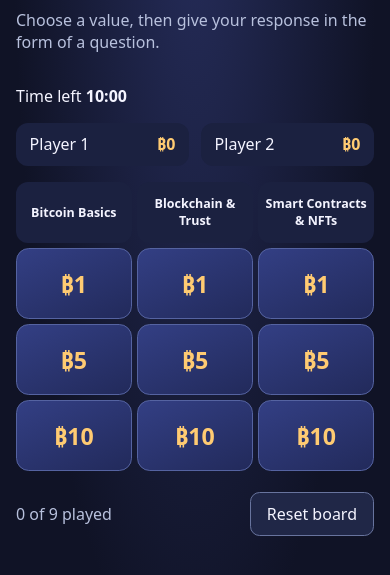
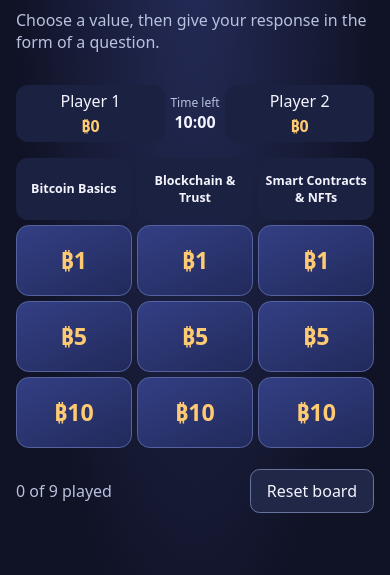
Before and after one commit to JerryCuomo/ThinkBlockchain, a plain HTML site: page jeopardy/index.html in a window 390 px wide. Shown: the part 97-672 px from the top of the page. Drawn offline with Linux system fonts and the light colour scheme.

Commit message:
Add files via upload

```diff
--- a/jeopardy/index.html
+++ b/jeopardy/index.html
@@ -45,6 +45,12 @@ header p, footer p, .meta { color: var(--muted); }
   padding: .65rem .85rem;
   border-radius: .75rem;
   background: #1b2140;
+}
+.clock { display: grid; place-content: center; text-align: center; white-space: nowrap; }
+.clock span { color: var(--muted); font-size: .75rem; }
+@media (max-width: 32rem) {
+  .scores { gap: .35rem; }
+  .score { padding: .35rem; flex-direction: column; justify-content: center; gap: .15rem; }
 }
 .timer { font-variant-numeric: tabular-nums; }
 .timer[data-urgent="true"] { color: #ff9e9e; }
@@ -125,9 +131,9 @@ dialog::backdrop { background: #080a17dd; }
     <h1>Blockchain Jeopardy!</h1>
     <p>Choose a value, then give your response in the form of a question.</p>
   </header>
-  <p>Time left <strong class="timer" id="timer" role="timer">10:00</strong></p>
-  <section class="scores" aria-label="Scores">
+  <section class="scores" aria-label="Scores and time">
     <div class="score"><label for="score-1">Player 1</label><output id="score-1">₿0</output></div>
+    <div class="clock"><span>Time left</span><strong class="timer" id="timer" role="timer" aria-label="Time left">10:00</strong></div>
     <div class="score"><label for="score-2">Player 2</label><output id="score-2">₿0</output></div>
   </section>
   <section class="board" id="board" aria-label="Game board"></section>
```
